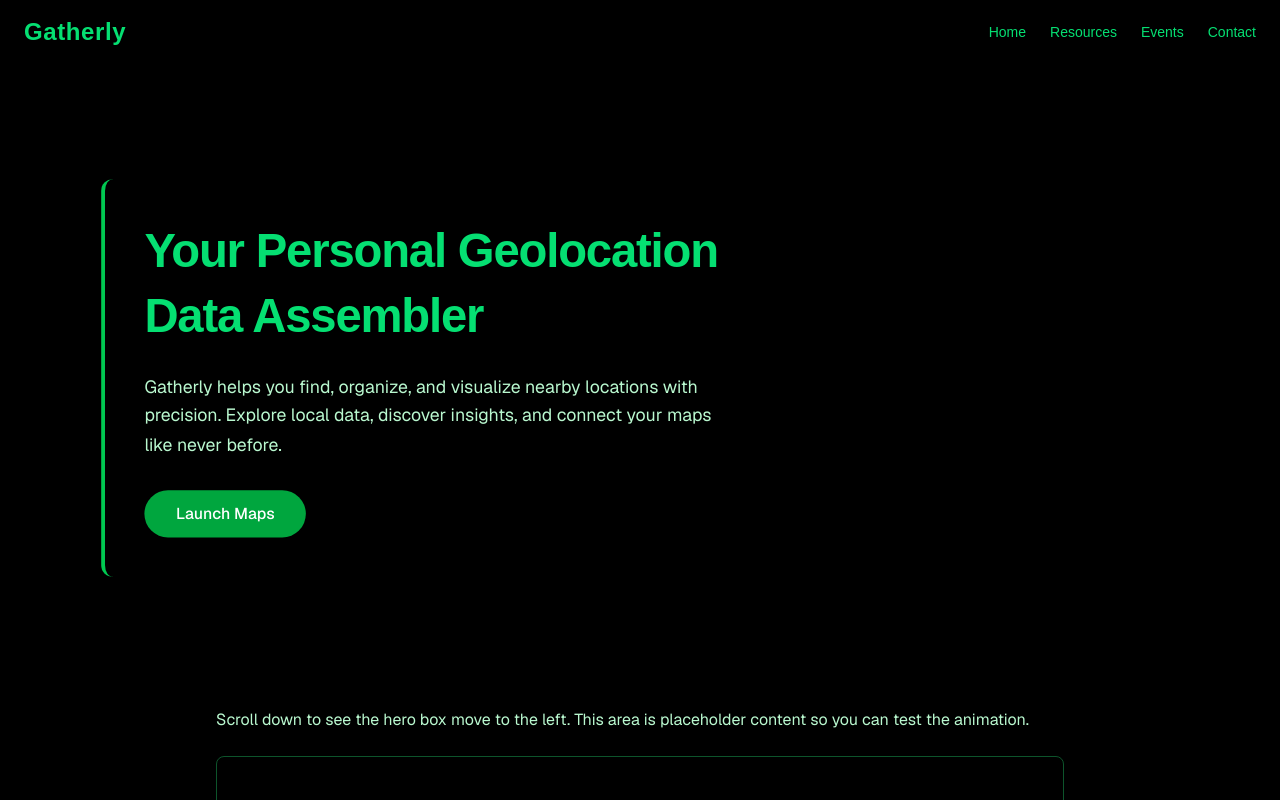
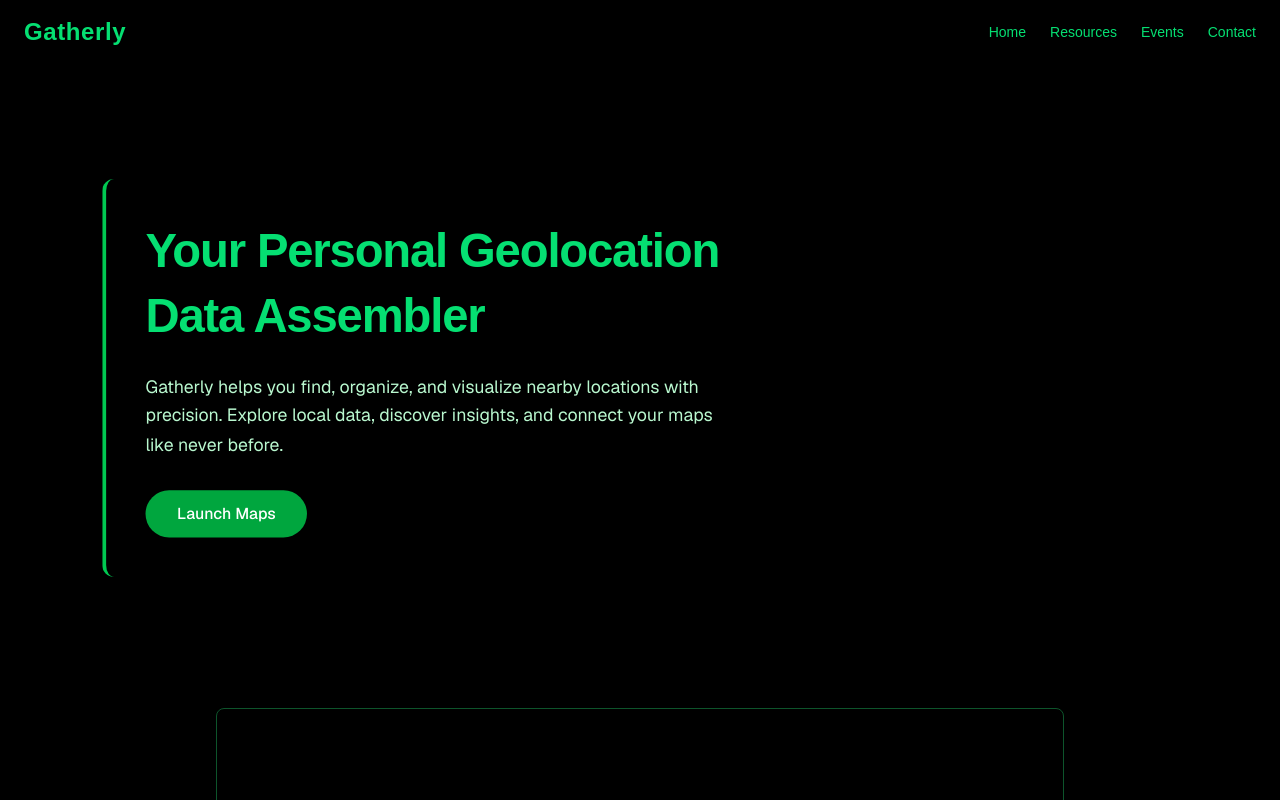
Before and after one commit to TSA-Group/tsa_group_starter, a Next.js app: page / in a window 1280 px wide. Shown: the top 800 px of the page. Built offline with nearby package versions, Linux system fonts and the light colour scheme; a web font is replaced by a local one.

Commit message:
Update page.tsx

```diff
--- a/app/page.tsx
+++ b/app/page.tsx
@@ -79,9 +79,6 @@ export default function Home() {
 
         {/* Add some content below so page is scrollable and the left-move is visible */}
         <div className="w-full max-w-4xl px-6 py-12 text-green-200 space-y-6">
-          <p>
-            Scroll down to see the hero box move to the left. This area is placeholder content so you can test the animation.
-          </p>
           <div className="h-96 bg-black/40 rounded-lg border border-green-900" />
           <div className="h-96 bg-black/40 rounded-lg border border-green-900" />
           <div className="h-96 bg-black/40 rounded-lg border border-green-900" />
```
